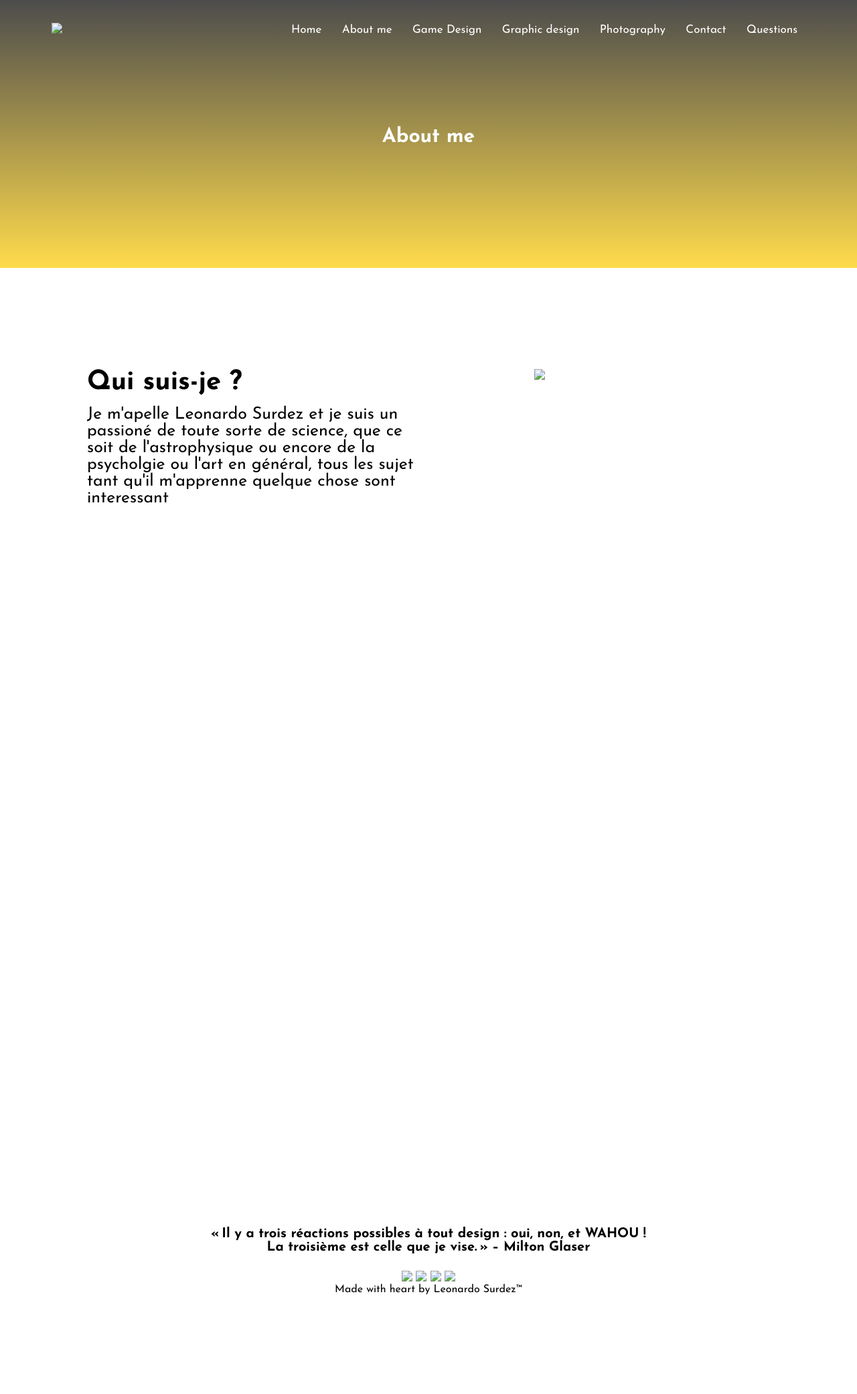
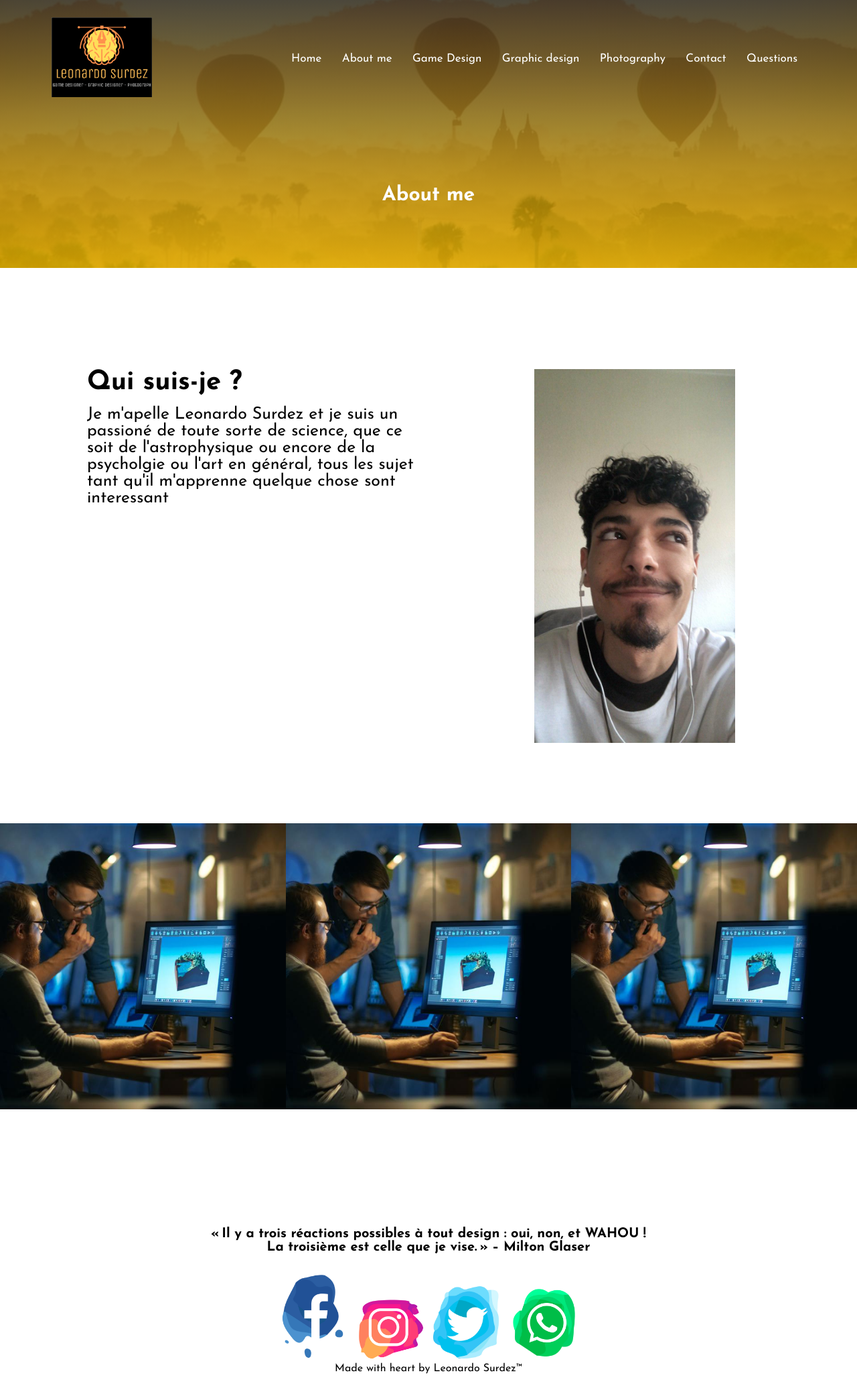
Before and after one commit to D4rkHeart/CuriculumVitae, a plain HTML site: page aboutMe.html in a window 1280 px wide. Shown: the whole page at 67% size. Before the commit the page ends 1963 px from the top, so only its background shows below. Drawn offline with Linux system fonts and the light colour scheme; the site is published under a folder, as on GitHub Pages, so addresses that start at the root find nothing.

Commit message:
[Fix] acess to picture

```diff
--- a/aboutMe.html
+++ b/aboutMe.html
@@ -14,9 +14,9 @@
 <body>
     <section class="sub-header">
         <nav>
-            <a href="index.html"><img src="/images/Logo.png"></a>
+            <a href="index.html"><img src="./images/Logo.png"></a>
         <div class="navigation-links" id="navigationLinks">
-            <img src="/images/CloseMenuIcon.png" class="closeMenuIcon" onclick="hideMenu()"></img>
+            <img src="./images/CloseMenuIcon.png" class="closeMenuIcon" onclick="hideMenu()"></img>
             <ul>
                 <li><a href="index.html">Home</a></li>
                 <li><a href="aboutMe.html">About me</a></li>
@@ -27,7 +27,7 @@
                 <li><a href="questions.html">Questions</a></li>
             </ul>
         </div>
-            <img src="/images/BurgerMenuIcon.png" class="burgerMenuIcon" onclick="showMenu()"></img>
+            <img src="./images/BurgerMenuIcon.png" class="burgerMenuIcon" onclick="showMenu()"></img>
         </nav>
         </div>
             <h1>About me</h1>
@@ -45,7 +45,7 @@
                     </p>
                 </div>
                 <div class="aboutMe-col">
-                    <img src="/images/PhotoOfMe.jpg" class="profilePicture">
+                    <img src="./images/PhotoOfMe.jpg" class="profilePicture">
                 </div>
             </div>
     </section>
@@ -81,10 +81,10 @@
         <h4>
             « Il y a trois réactions possibles à tout design : oui, non, et WAHOU ! <br>La troisième est celle que je vise. » – Milton Glaser
         </h4>
-        <img src="/images/FacebookIcon.png" href="">
-        <img src="/images/instagramIcon.png" href="">
-        <img src="/images/TwitterIcon.png" href="">
-        <img src="/images/WhatsAppIcon.png" href="">
+        <img src="./images/FacebookIcon.png" href="">
+        <img src="./images/instagramIcon.png" href="">
+        <img src="./images/TwitterIcon.png" href="">
+        <img src="./images/WhatsAppIcon.png" href="">
 
         <p>Made with heart by Leonardo Surdez&#153;</p>
     </div>
--- a/style.css
+++ b/style.css
@@ -10,7 +10,7 @@
       rgba(255, 204, 0, 0.534),
       rgba(46, 46, 56, 0.2)
     ),
-    url(/images/Mountain.jpg);
+    url(./images/Mountain.jpg);
   background-position: center;
   background-size: cover;
   position: relative;
@@ -196,10 +196,7 @@ nav img {
   body {
     overflow-x: hidden;
   }
-
 }
-
-
 
 /* FOOTER */
 
@@ -210,15 +207,14 @@ nav img {
   padding: 30px 0;
 }
 
-.footer h4{
+.footer h4 {
   font-size: 20px;
   margin-bottom: 25px;
   margin-top: 20px;
-  font-weight: 600
+  font-weight: 600;
 }
 
-.footer img{
+.footer img {
   width: 110px;
   text-align: center;
-
 }
--- a/styleAboutMe.css
+++ b/styleAboutMe.css
@@ -2,7 +2,8 @@
 .sub-header {
   height: 50vh;
   width: 100%;
-  background-image: linear-gradient(rgba(0, 0, 0, 0.7),rgba(255, 204, 0,0.7)),url(/images/aboutMeTitle.jpeg);
+  background-image: linear-gradient(rgba(0, 0, 0, 0.7), rgba(255, 204, 0, 0.7)),
+    url(./images/aboutMeTitle.jpeg);
   background-position: center;
   background-size: cover;
   text-align: center;
@@ -10,28 +11,27 @@
   font-size: 20px;
 }
 
-.sub-header h1{
+.sub-header h1 {
   margin-top: 100px;
 }
 
 /* About me page */
 
-.aboutMe{
+.aboutMe {
   width: 80%;
   margin: auto;
   padding-top: 80px;
   padding-bottom: 50px;
 }
 
-.aboutMe-col{
+.aboutMe-col {
   flex-basis: 48%;
   padding: 20px 2px;
 }
 
-.aboutMe-col img{
+.aboutMe-col img {
   width: 300px;
   padding-left: 140px;
-
 }
 
 .aboutMerow {
@@ -42,12 +42,12 @@
   justify-content: space-between;
 }
 
-.aboutMe-col h1{
+.aboutMe-col h1 {
   padding-top: 0;
   font-size: 40px;
 }
-.aboutMe-col p{
-  padding:15px 0;
+.aboutMe-col p {
+  padding: 15px 0;
   font-size: 25px;
 }
 /* .aboutMe {
@@ -94,7 +94,8 @@
   font-weight: 600;
   text-align: center;
   padding: 20px;
-  } */
+}
+*/
 
   /* Redirection after the presentation */
   .aboutMeRedirection {
@@ -110,7 +111,7 @@
   position: relative;
   overflow: hidden;
   text-align: center;
-    background-image: url("/images/gameDesignPicture.jpeg");
+  background-image: url("./images/gameDesignPicture.jpeg");
   background-size: 100%, contain;
   background-repeat: no-repeat, no-repeat;
   background-position: center;
@@ -118,7 +119,6 @@
   padding-top: 45.45%; /* (h/w) x 100 */
   margin-bottom: 30px;
 }
-
 
 .aboutMeRedirection-col img {
   width: 350px;
@@ -135,7 +135,6 @@
   justify-content: space-between;
   height: 650px;
 }
-
 
 .layer {
   color: #fff;
@@ -171,8 +170,6 @@
   background: rgba(255, 255, 255, 0.7);
 }
 
-
-
 @media (max-width: 640px) {
   /* About me resume home page */
   .aboutMeRedirectionrow {
--- a/styleContact.css
+++ b/styleContact.css
@@ -3,7 +3,7 @@
   height: 50vh;
   width: 100%;
   background-image: linear-gradient(rgba(0, 0, 0, 0.7), rgba(255, 204, 0, 0.7)),
-    url(/images/contactTitle.jpg);
+    url(./images/contactTitle.jpg);
   background-position: center;
   background-size: cover;
   text-align: center;
@@ -59,7 +59,8 @@
 
 /* FORM */
 
-.contact-col input,textarea{
+.contact-col input,
+textarea {
   display: flex;
   justify-items: center;
   width: 100%;
@@ -69,7 +70,7 @@
   border: 1px solid rgb(255, 204, 0);
 }
 
-.contact-col-radio{
+.contact-col-radio {
   margin-bottom: 270px;
 
   outline: none;
--- a/styleGameDesign.css
+++ b/styleGameDesign.css
@@ -2,21 +2,21 @@
 .sub-header {
   height: 50vh;
   width: 100%;
-  background-image: linear-gradient(rgba(0, 0, 0, 0.7),rgba(255, 204, 0,0.7)),url(/images/gameDesignTitle.jpeg);
+  background-image: linear-gradient(rgba(0, 0, 0, 0.7), rgba(255, 204, 0, 0.7)),
+    url(/images/gameDesignTitle.jpeg);
   background-position: center;
   background-size: cover;
   text-align: center;
   color: rgb(255, 255, 255);
-  font-size: 20PX;
+  font-size: 20px;
 }
 
-.sub-header h1{
+.sub-header h1 {
   margin-top: 100px;
 }
 /* GAME DESIGN PAGE */
 
 .gameDesignTopic {
-
   background-color: rgb(255, 255, 255);
 }
 
@@ -32,7 +32,7 @@
   margin-bottom: 30px;
 }
 
-  .gameDesign-col h3{
+.gameDesign-col h3 {
   color: rgb(0, 0, 0);
   font-size: 30px;
   padding-top: 25px;
@@ -92,5 +92,4 @@
 }
 @media (max-width: 640px) {
   /* About me resume home page */
-
 }
--- a/styleGraphicDesign.css
+++ b/styleGraphicDesign.css
@@ -2,7 +2,8 @@
 .sub-header {
   height: 50vh;
   width: 100%;
-    background-image: linear-gradient(rgba(0, 0, 0, 0.7),rgba(255, 204, 0,0.7)),url(/images/graphicDesignTitle.jpg);
+  background-image: linear-gradient(rgba(0, 0, 0, 0.7), rgba(255, 204, 0, 0.7)),
+    url(/images/graphicDesignTitle.jpg);
   background-position: center;
   background-size: cover;
   text-align: center;
@@ -10,6 +11,6 @@
   font-size: 20px;
 }
 
-  .sub-header h1{
+.sub-header h1 {
   margin-top: 100px;
 }
--- a/stylePhotography.css
+++ b/stylePhotography.css
@@ -109,7 +109,7 @@
   position: relative;
   flex: 0 0 100%;
   width: 100%;
-    background-image: url("/images/Photography/IMG_8955.CR2");
+  background-image: url("./images/Photography/IMG_8955.CR2");
   counter-increment: item;
 }
 
--- a/styleQuestion.css
+++ b/styleQuestion.css
@@ -2,7 +2,8 @@
 .sub-header {
   height: 50vh;
   width: 100%;
-    background-image: linear-gradient(rgba(0, 0, 0, 0.7),rgba(255, 204, 0,0.7)),url(/images/questionTitle.jpg);
+  background-image: linear-gradient(rgba(0, 0, 0, 0.7), rgba(255, 204, 0, 0.7)),
+    url(./images/questionTitle.jpg);
   background-position: center;
   background-size: cover;
   text-align: center;
@@ -10,14 +11,13 @@
   font-size: 20px;
 }
 
-  .sub-header h1{
+.sub-header h1 {
   margin-top: 100px;
 }
 
 /* TABLE */
-.tbody{
-   padding: 10px
-
+.tbody {
+  padding: 10px;
 }
 h1 {
   font-size: 30px;
@@ -60,19 +60,19 @@ h1 {
 
 /* QUESTION RÉPONSE */
 
-.questionAnswer{
+.questionAnswer {
   margin-top: 40px;
   margin-left: 40px;
   margin-right: 40px;
   align-items: center;
   justify-content: flex;
 }
-.questionAnswer h3{
+.questionAnswer h3 {
   font-size: 30px;
   padding: 20px;
 }
 
-.questionAnswer p{
+.questionAnswer p {
   font-weight: 450;
   font-size: 18px;
 }
```
Also changed, not shown: contact.html (+9 -9 lines), gameDesign.html (+7 -7 lines), graphicDesign.html (+8 -8 lines), index.html (+7 -7 lines), photography.html (+7 -7 lines), questions.html (+7 -7 lines). Lines whose indentation alone changed are shown as unchanged.
